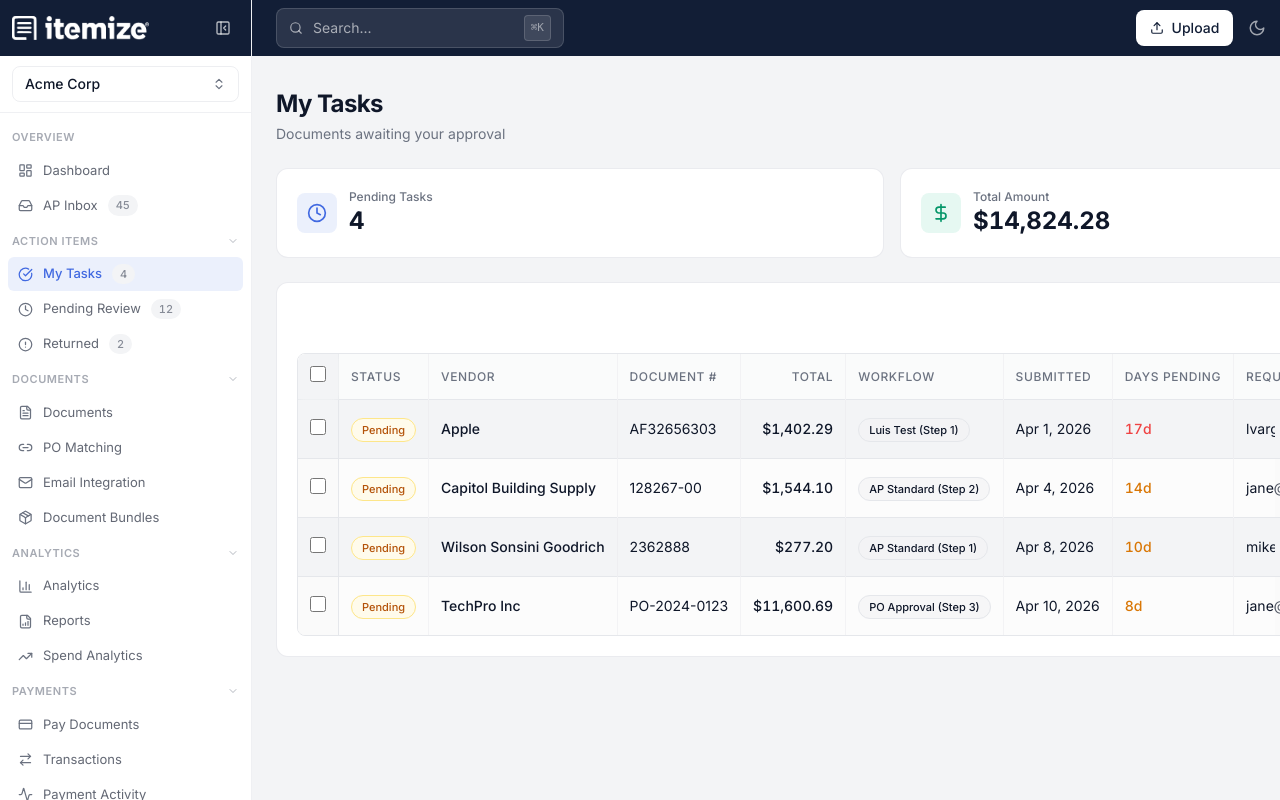
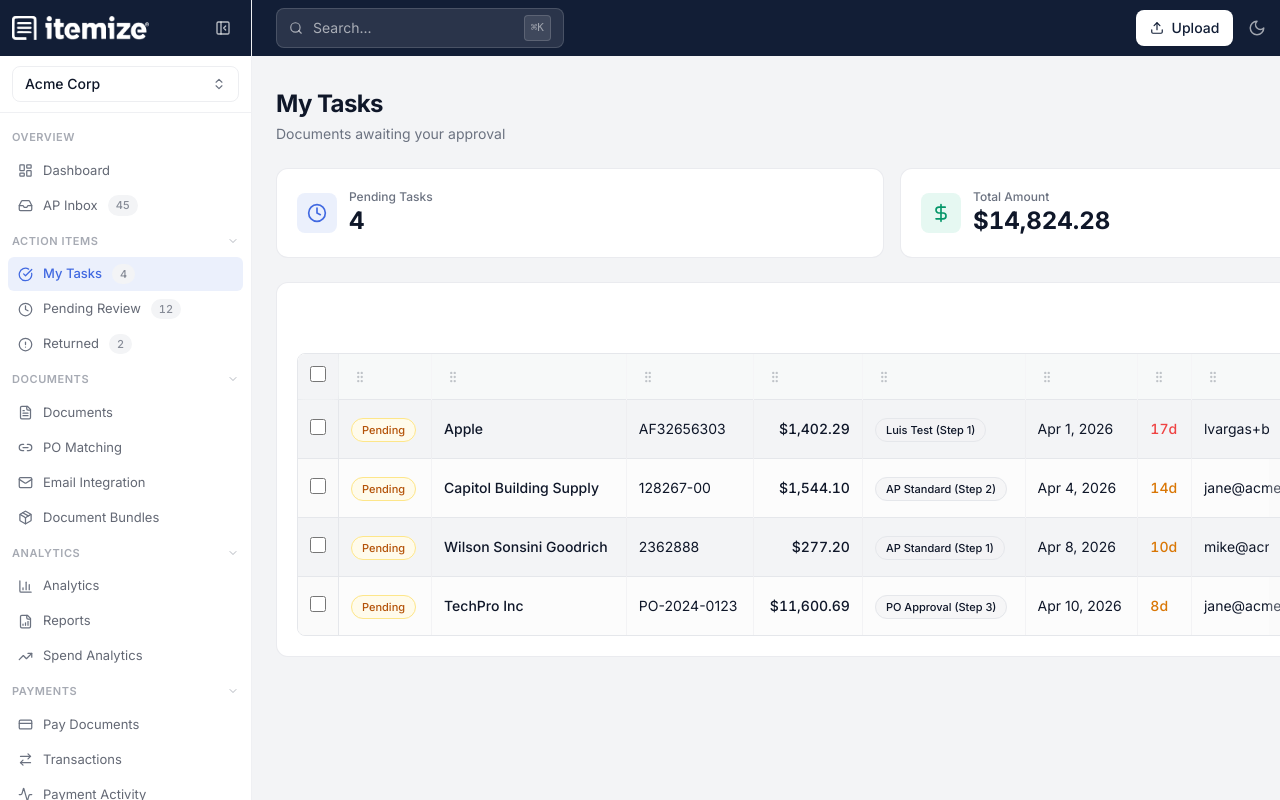
Before and after one commit to ishaanndas/itemizev3dev, a React (Vite) app: page /my-tasks in a window 1280 px wide. Built offline with nearby package versions, Linux system fonts and the light colour scheme; the HTML template or start-up script is replaced by a standard one.

Commit message:
Changes
Co-authored-by: vedantaneogi <111172928+vedantaneogi@users.noreply.github.com>

```diff
--- a/src/components/data-table/DataTable.tsx
+++ b/src/components/data-table/DataTable.tsx
@@ -299,31 +299,105 @@ function ColumnManager({
 /* ---------------- Sortable header ---------------- */
 function SortableHeader({
   id,
-  children,
-  className,
+  label,
+  align = "left",
+  pinned,
+  isLast,
+  onPinStart,
+  onPinEnd,
+  onUnpin,
 }: {
   id: string;
-  children: ReactNode;
-  className?: string;
+  label: ReactNode;
+  align?: "left" | "right" | "center";
+  pinned: "start" | "end" | null;
+  isLast: boolean;
+  onPinStart: () => void;
+  onPinEnd: () => void;
+  onUnpin: () => void;
 }) {
   const { attributes, listeners, setNodeRef, transform, transition, isDragging } = useSortable({ id });
   const style: React.CSSProperties = {
     transform: CSS.Transform.toString(transform),
     transition,
-    opacity: isDragging ? 0.5 : 1,
+    opacity: isDragging ? 0.4 : 1,
   };
   return (
     <th
       ref={setNodeRef}
       style={style}
-      {...attributes}
-      {...listeners}
       className={cn(
-        "py-3 px-3 text-left text-xs font-medium text-muted-foreground uppercase tracking-wider whitespace-nowrap cursor-grab select-none",
-        className,
+        "group/th relative py-3 px-3 text-xs font-medium text-muted-foreground uppercase tracking-wider whitespace-nowrap select-none bg-secondary/40",
+        !isLast && "border-r border-border/40",
+        align === "right" && "text-right",
+        align === "center" && "text-center",
+        align === "left" && "text-left",
       )}
     >
-      {children}
+      <div
+        className={cn(
+          "flex items-center gap-1.5",
+          align === "right" && "justify-end",
+          align === "center" && "justify-center",
+        )}
+      >
+        {/* Drag handle */}
+        <button
+          {...attributes}
+          {...listeners}
+          aria-label="Drag to reorder column"
+          title="Drag to reorder"
+          className={cn(
+            "cursor-grab active:cursor-grabbing rounded p-0.5 text-muted-foreground/40 hover:text-foreground hover:bg-secondary transition-colors",
+            isDragging && "cursor-grabbing",
+          )}
+        >
+          <GripVertical className="h-3.5 w-3.5" />
+        </button>
+
+        <span className="flex-1 truncate">{label}</span>
+
+        {/* Pinned indicator */}
+        {pinned && (
+          <Pin
+            className={cn(
+              "h-3 w-3 text-primary shrink-0",
+              pinned === "start" ? "-rotate-45" : "rotate-45",
+            )}
+          />
+        )}
+
+        {/* Hover quick-pin */}
+        <div className="hidden group-hover/th:flex items-center gap-0.5">
+          {pinned !== "start" && (
+            <button
+              onClick={onPinStart}
+              title="Pin to start"
+              className="h-5 w-5 rounded flex items-center justify-center text-muted-foreground/60 hover:text-primary hover:bg-secondary"
+            >
+              <ChevronsLeft className="h-3 w-3" />
+            </button>
+          )}
+          {pinned !== "end" && (
+            <button
+              onClick={onPinEnd}
+              title="Pin to end"
+              className="h-5 w-5 rounded flex items-center justify-center text-muted-foreground/60 hover:text-primary hover:bg-secondary"
+            >
+              <ChevronsRight className="h-3 w-3" />
+            </button>
+          )}
+          {pinned && (
+            <button
+              onClick={onUnpin}
+              title="Unpin"
+              className="h-5 w-5 rounded flex items-center justify-center text-muted-foreground/60 hover:text-foreground hover:bg-secondary"
+            >
+              <PinOff className="h-3 w-3" />
+            </button>
+          )}
+        </div>
+      </div>
     </th>
   );
 }
```
